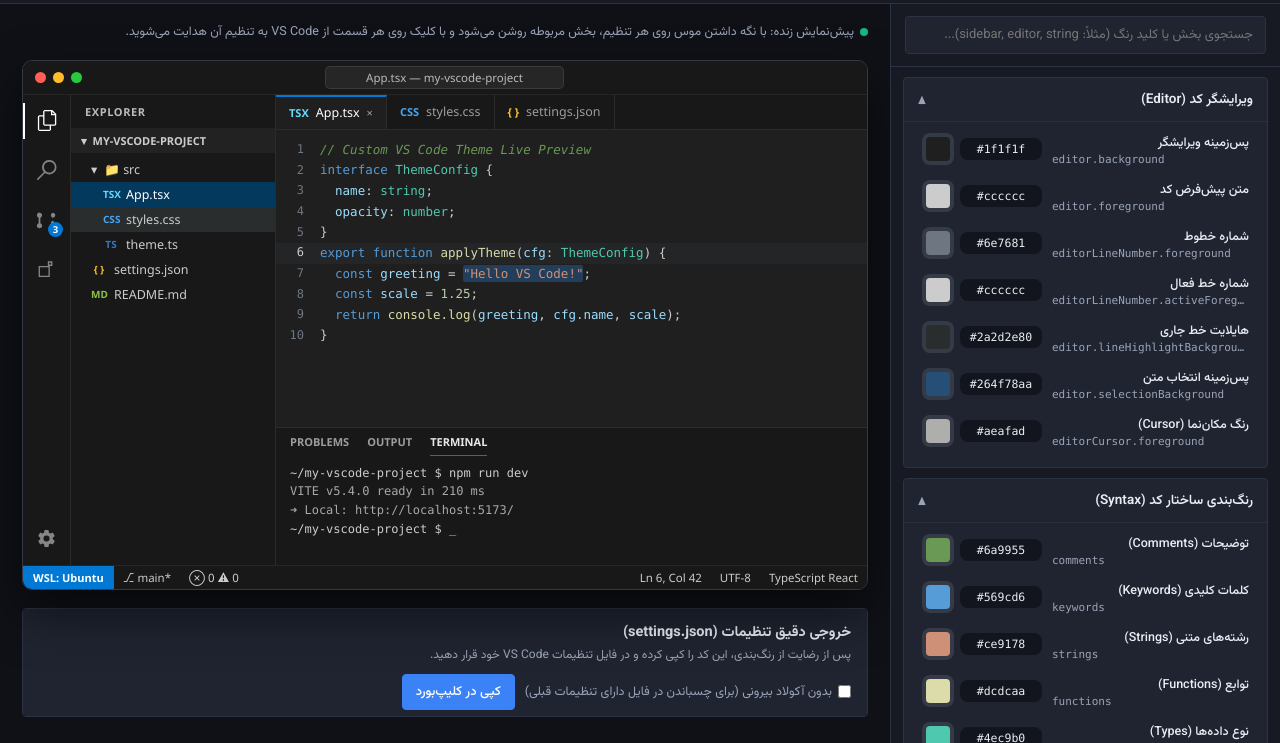
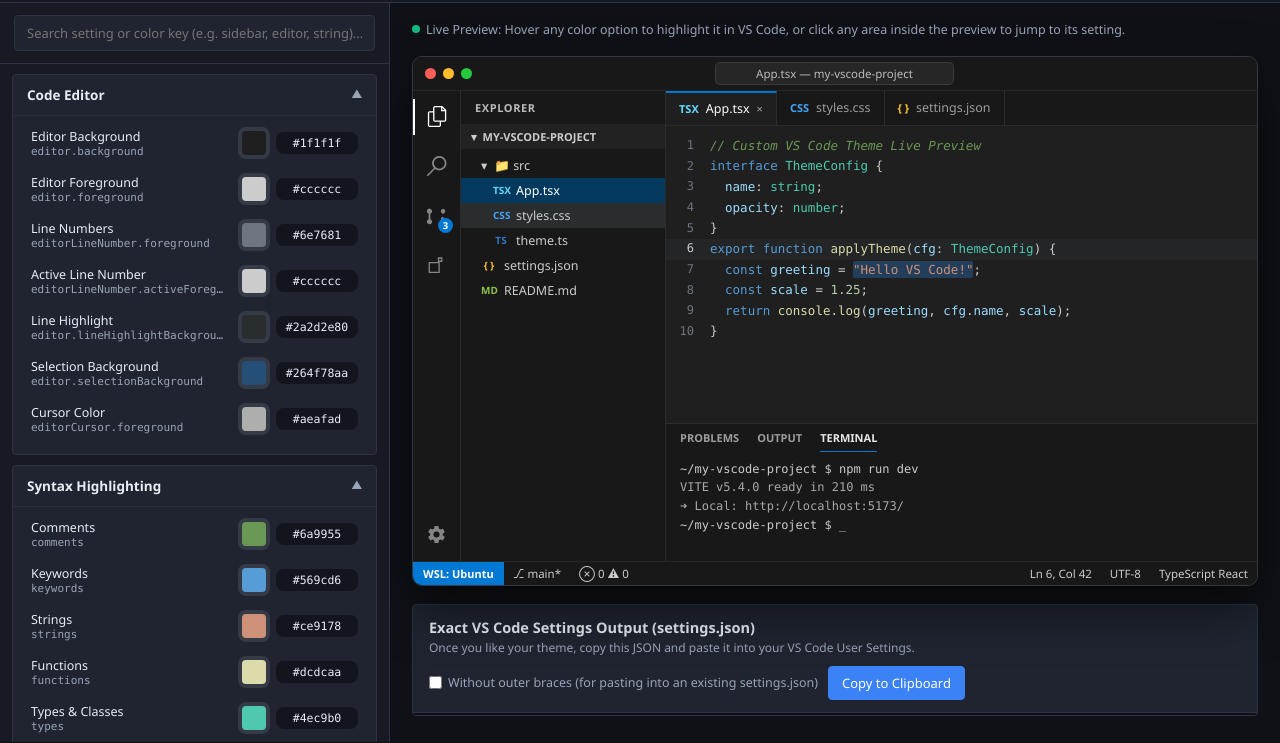
Before and after one commit to ifekri/vscode-studio, a plain HTML site: page index.html in a window 1280 px wide. Shown: the part 60-803 px from the top of the page. Drawn offline with Linux system fonts and the light colour scheme.

Commit message:
Change default language from Persian to English

```diff
--- a/index.html
+++ b/index.html
@@ -1883,7 +1883,7 @@
 
     // Init
     applyAllCssVariables();
-    applyLanguage("fa");
+    applyLanguage("en");
     updateJsonOutput();
   </script>
 </body>
```
